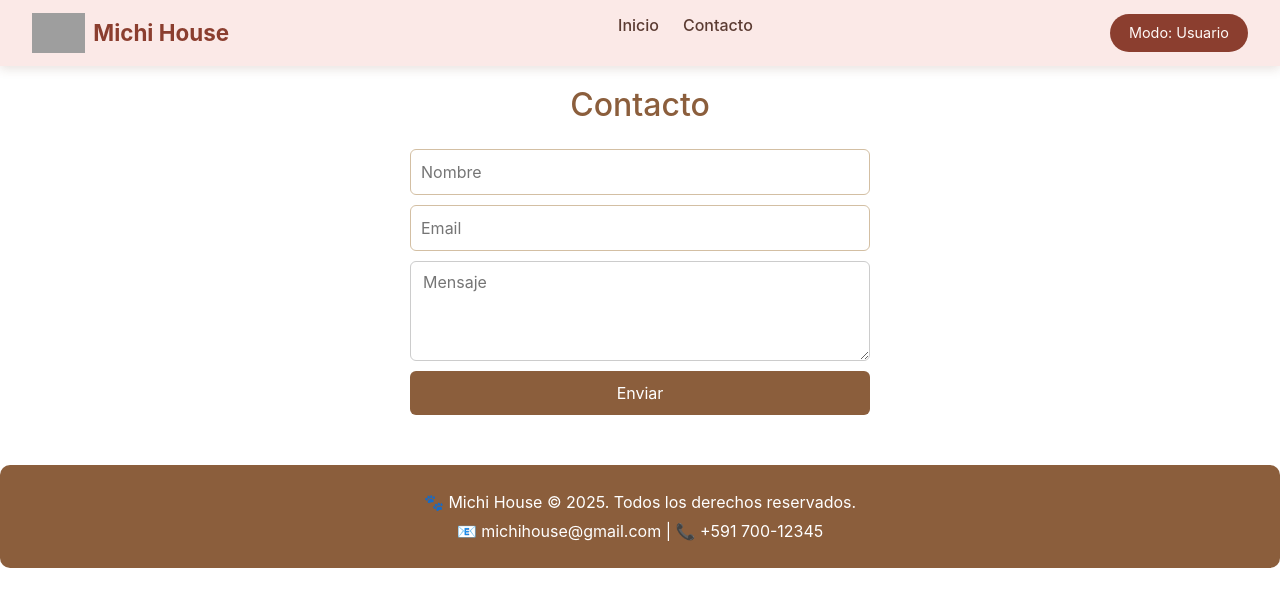
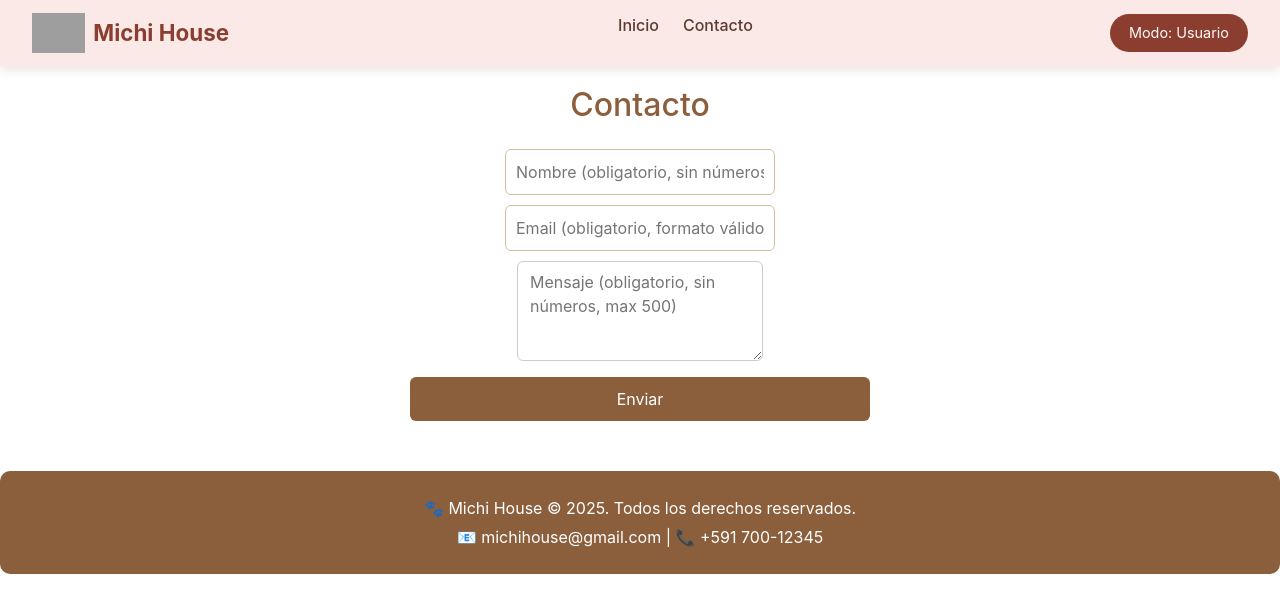
Before and after one commit to liz456476/ProyectoFinal_desarrollo, a React (Create React App) app: page /contact in a window 1280 px wide. Shown: the top 612 px of the page. Built offline with nearby package versions, Linux system fonts and the light colour scheme; no server answers; grey boxes are pictures that could not be loaded.

Commit message:
actualizacion d contacto

```diff
--- a/src/pages/contact/Contact.jsx
+++ b/src/pages/contact/Contact.jsx
@@ -1,28 +1,95 @@
-// src/pages/contact/Contact.jsx
-import React, { useState } from "react";
+import React from "react";
+import { useForm } from "react-hook-form";
 import styles from "./Contact.module.css";
 
 function Contact() {
-  const [form, setForm] = useState({ nombre: "", email: "", mensaje: "" });
+  // 🚨 CAMBIO CLAVE: Configuración del useForm
+  const {
+    register,
+    handleSubmit,
+    formState: { errors, isSubmitting }
+  } = useForm({
+    // Valida cuando el usuario sale del campo
+    mode: "onBlur",
+  });
 
-  const handleChange = (e) => {
-    setForm({...form, [e.target.name]: e.target.value});
-  };
+  // Patrón (regex) que NO permite dígitos (números) para campos de texto
+  const NO_DIGITS_PATTERN = /^[^0-9]+$/;
 
-  const handleSubmit = (e) => {
-    e.preventDefault();
-    alert("Mensaje enviado ✅");
-    setForm({ nombre: "", email: "", mensaje: "" });
+  const onSubmit = (data) => {
+    // Aquí iría tu lógica de envío (axios.post, fetch, etc.)
+    console.log("Datos a enviar (validados):", data);
+    alert("Mensaje enviado con éxito y validado por React Hook Form ✅");
   };
 
   return (
     <div className={styles.container}>
       <h2>Contacto</h2>
-      <form className={styles.form} onSubmit={handleSubmit}>
-        <input name="nombre" placeholder="Nombre" value={form.nombre} onChange={handleChange} />
-        <input name="email" placeholder="Email" type="email" value={form.email} onChange={handleChange} />
-        <textarea name="mensaje" placeholder="Mensaje" value={form.mensaje} onChange={handleChange}></textarea>
-        <button type="submit">Enviar</button>
+
+      <form className={styles.form} onSubmit={handleSubmit(onSubmit)}>
+
+        {/* --- CAMPO 1: NOMBRE --- */}
+        <div>
+          <input
+            placeholder="Nombre (obligatorio, sin números)"
+            type="text"
+            {...register("nombre", {
+              required: "El nombre es obligatorio", // 🚨 Mensaje de campo obligatorio
+              minLength: {
+                value: 3,
+                message: "El nombre debe tener al menos 3 caracteres"
+              },
+              pattern: {
+                value: NO_DIGITS_PATTERN,
+                message: "El nombre no debe contener números (dígitos)"
+              }
+            })}
+          />
+          {/* Muestra el error */}
+          {errors.nombre && <p className={styles.error}>{errors.nombre.message}</p>}
+        </div>
+
+        {/* --- CAMPO 2: EMAIL --- */}
+        <div>
+          <input
+            placeholder="Email (obligatorio, formato válido)"
+            type="email"
+            {...register("email", {
+              required: "El email es obligatorio", // 🚨 Mensaje de campo obligatorio
+              pattern: {
+                value: /^\S+@\S+\.\S+$/,
+                message: "El formato del email no es válido"
+              }
+            })}
+          />
+          {/* Muestra el error */}
+          {errors.email && <p className={styles.error}>{errors.email.message}</p>}
+        </div>
+
+        {/* --- CAMPO 3: MENSAJE --- */}
+        <div>
+          <textarea
+            placeholder="Mensaje (obligatorio, sin números, max 500)"
+            {...register("mensaje", {
+                required: "El mensaje es obligatorio", // 🚨 Mensaje de campo obligatorio
+                maxLength: {
+                    value: 500,
+                    message: "El mensaje no debe exceder los 500 caracteres"
+                },
+                pattern: {
+                    value: NO_DIGITS_PATTERN,
+                    message: "El mensaje no debe contener números (dígitos)"
+                }
+            })}
+          ></textarea>
+          {/* Muestra el error */}
+          {errors.mensaje && <p className={styles.error}>{errors.mensaje.message}</p>}
+        </div>
+
+        {/* Botón de envío */}
+        <button type="submit" disabled={isSubmitting}>
+          {isSubmitting ? "Enviando..." : "Enviar"}
+        </button>
       </form>
     </div>
   );
```
Also changed, not shown: 1 other file (tests, documents, lock files or other folders).
